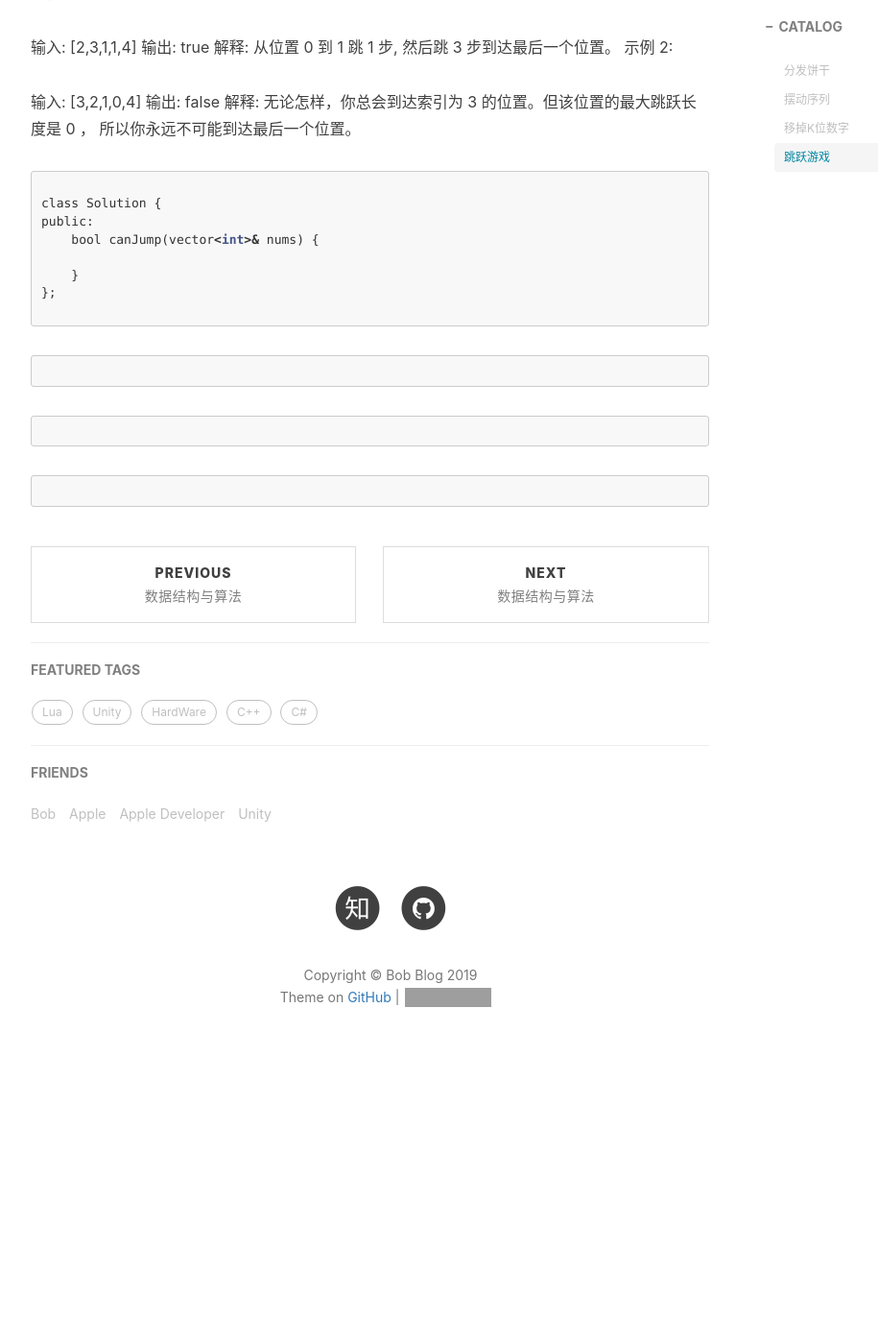
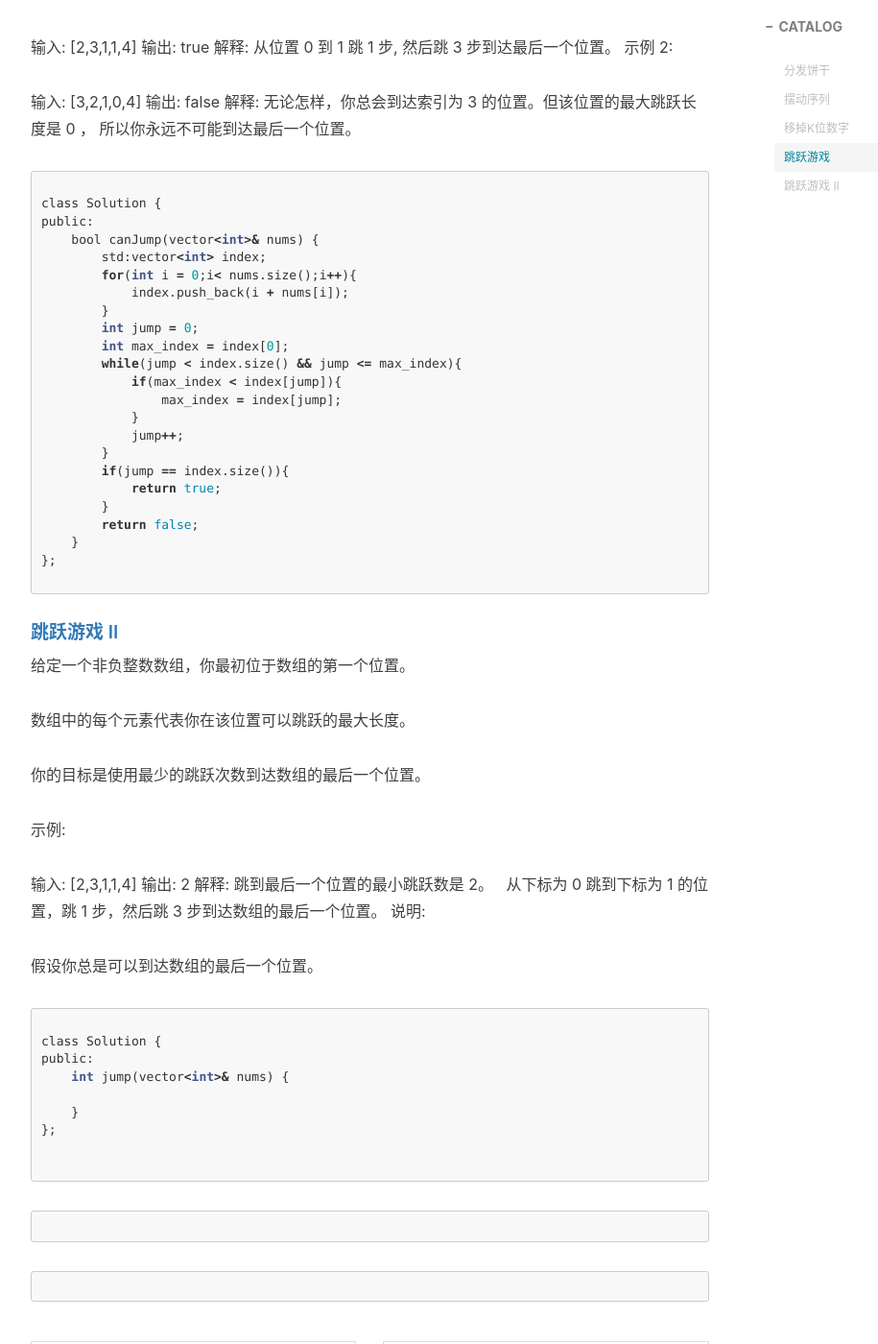
Before and after one commit to chenanbao/chenanbao.github.io, a Jekyll site: the page built from _posts/2019-09-15-数据结构与算法-贪心.md, in a window 1280 px wide and 1400 px high, scrolled down 4557 px. Shown: the whole window at 96% size, without its empty margins (233-1148 px from the left). Built offline with Jekyll 4.4.1, drawn with Linux system fonts in a browser that asks for light colours; nearby versions of some CDN libraries; comment, search, counter and statistics services are not loaded; before the commit the page ends 5700 px from its top, so only the background shows below that; grey boxes are pictures that could not be loaded.

Commit message:
“struct”

````diff
--- a/_posts/2019-09-15-数据结构与算法-贪心.md
+++ b/_posts/2019-09-15-数据结构与算法-贪心.md
@@ -247,9 +247,55 @@ public:
 class Solution {
 public:
     bool canJump(vector<int>& nums) {
+        std:vector<int> index;
+        for(int i = 0;i< nums.size();i++){
+            index.push_back(i + nums[i]);
+        }
+        int jump = 0;
+        int max_index = index[0];
+        while(jump < index.size() && jump <= max_index){
+            if(max_index < index[jump]){
+                max_index = index[jump];
+            }
+            jump++;
+        }
+        if(jump == index.size()){
+            return true;
+        }
+        return false;
+    }
+};
+
+```
+
+##### [跳跃游戏 II](https://leetcode-cn.com/problems/jump-game-ii)
+
+给定一个非负整数数组，你最初位于数组的第一个位置。
+
+数组中的每个元素代表你在该位置可以跳跃的最大长度。
+
+你的目标是使用最少的跳跃次数到达数组的最后一个位置。
+
+示例:
+
+输入: [2,3,1,1,4]
+输出: 2
+解释: 跳到最后一个位置的最小跳跃数是 2。
+     从下标为 0 跳到下标为 1 的位置，跳 1 步，然后跳 3 步到达数组的最后一个位置。
+说明:
+
+假设你总是可以到达数组的最后一个位置。
+
+
+```c
+
+class Solution {
+public:
+    int jump(vector<int>& nums) {
 
     }
 };
+
 
 ```
 
@@ -264,9 +310,3 @@ public:
 ```c
 
 ```
-
-##### []()
-
-```c
-
-```
````
